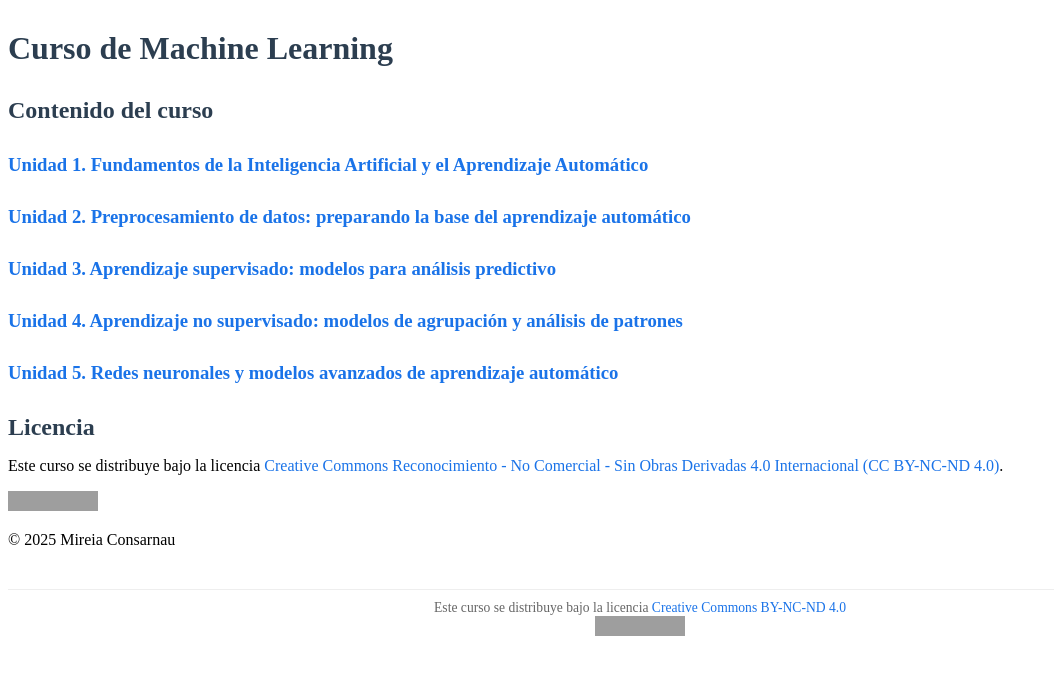
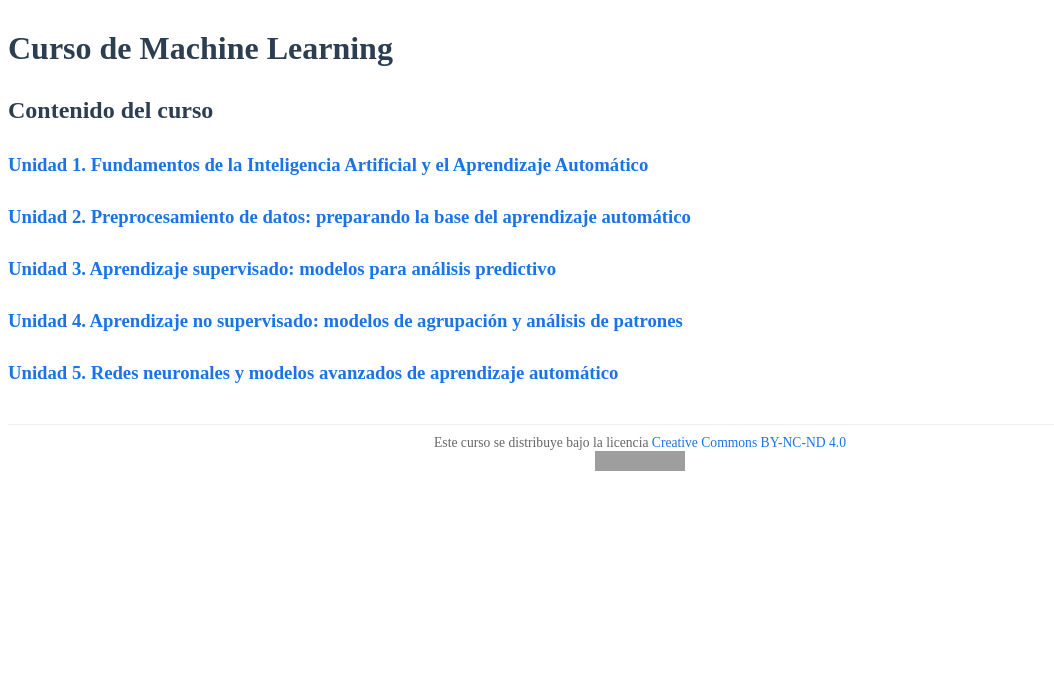
Before and after one commit to mireiaconsarnau/machine_learning, a Jekyll site: the page built from index.md, in a window 1280 px wide. Shown: the top 675 px of the page, without its empty margins (0-1054 px from the left). Built offline with Jekyll 4.4.1, drawn with Linux system fonts in a browser that asks for light colours; grey boxes are pictures that could not be loaded.

Commit message:
Update index.md

```diff
--- a/index.md
+++ b/index.md
@@ -10,11 +10,3 @@ title: "Curso de Machine Learning"
 ### [Unidad 3. Aprendizaje supervisado: modelos para análisis predictivo](unidad3.md)
 ### [Unidad 4. Aprendizaje no supervisado: modelos de agrupación y análisis de patrones](unidad4.md)
 ### [Unidad 5. Redes neuronales y modelos avanzados de aprendizaje automático](unidad5.md)
-
-## Licencia
-
-Este curso se distribuye bajo la licencia [Creative Commons Reconocimiento - No Comercial - Sin Obras Derivadas 4.0 Internacional (CC BY-NC-ND 4.0)](LICENSE.md).
-
-![Licencia CC BY-NC-ND 4.0](https://licensebuttons.net/l/by-nc-nd/4.0/88x31.png)
-
-© 2025 Mireia Consarnau
```
